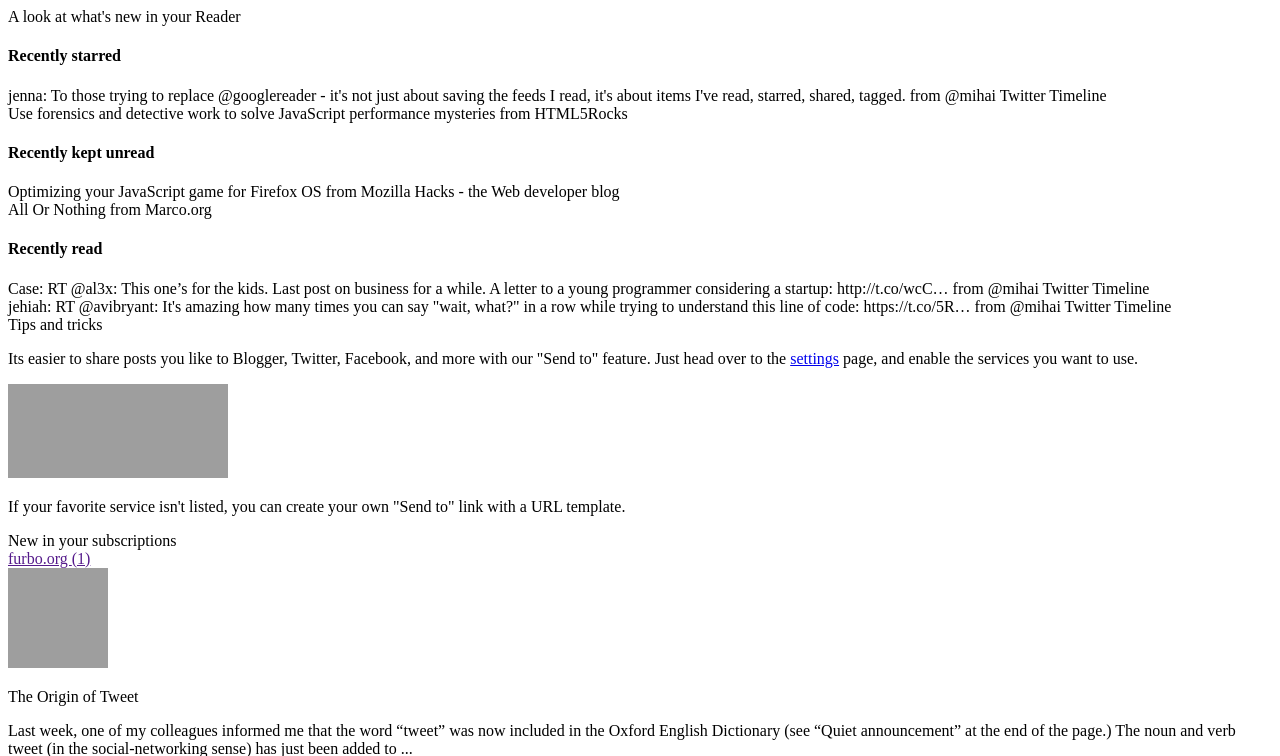
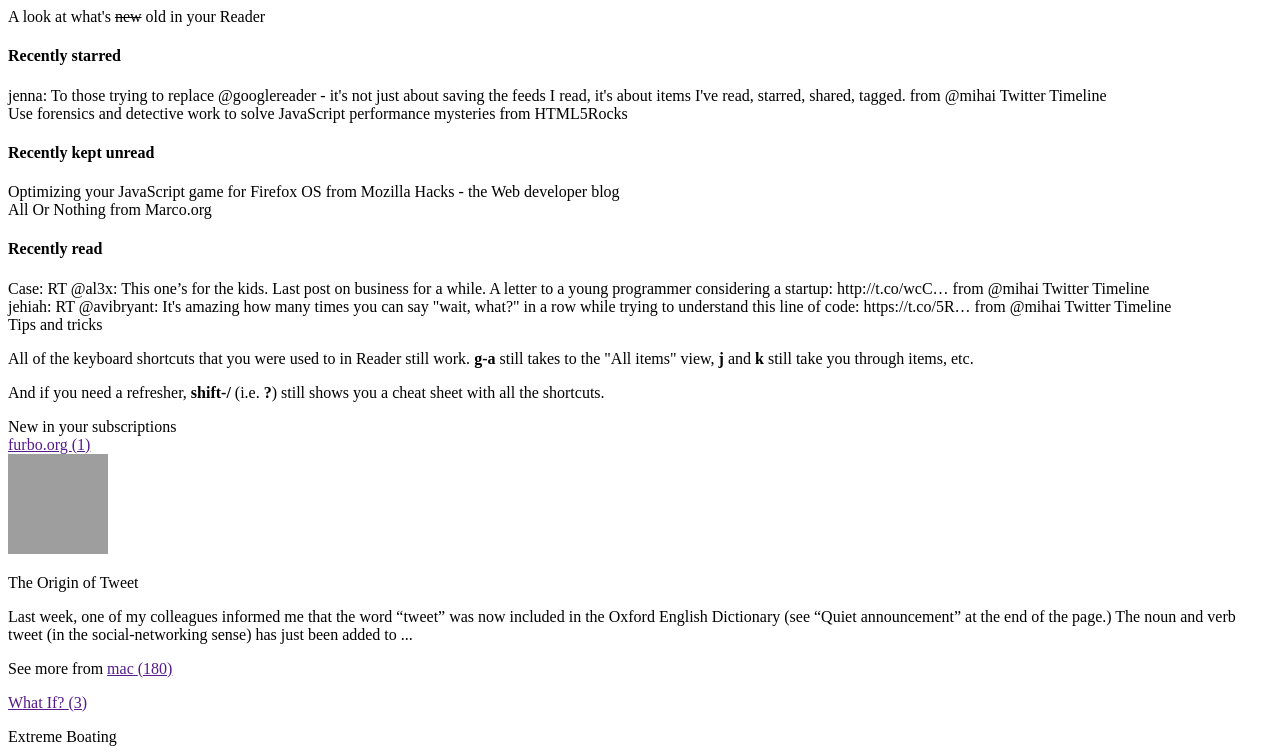
Before and after one commit to mihaip/readerisdead, a Python web app: template zombie_reader/templates/overview.html in a window 1280 px wide. Shown: the top 756 px of the page. Run offline with Jinja, Linux system fonts and the light colour scheme; the template is opened without the code that fills it, so the values that code supplies are empty; grey boxes are pictures that could not be loaded.

Commit message:
Replace overview page tip with one mentioning that shortcuts still work.

```diff
--- a/zombie_reader/templates/overview.html
+++ b/zombie_reader/templates/overview.html
@@ -10,7 +10,7 @@
 					<div class="lhn-nav-button-container">
 					</div>
 					<div class="overview-section-header">
-						A look at what's new in your Reader
+						A look at what's <strike>new</strike> old in your Reader
 					</div>
 					<div class="settings-button-container"></div>
 					<div class="clear"></div>
@@ -103,17 +103,12 @@
 					</div>
 					<div id="tips-body">
 						<p class="promo-image-text">
-							Its easier to share posts you like to Blogger, Twitter, Facebook, and more with our "Send to" feature. Just head over to the
-              <a href="https://www.google.com/reader/settings?hl=en&amp;display=item-links" class="link">settings</a>
-              page, and enable the services you want to use.
+						  All of the keyboard shortcuts that you were used to in Reader
+						  still work. <b>g-a</b> still takes to the "All items" view,
+						  <b>j</b> and <b>k</b> still take you through items, etc.
 						</p>
-						<div class="promo-image-container">
-							<a href="https://www.google.com/reader/settings?hl=en&amp;display=item-links" class="link">
-								<img src="./overview_files/2062310107-send-to.png" width="220" height="94" alt="Send to screenshot">
-							</a>
-						</div>
-						<p class="promo-image-text">
-							If your favorite service isn't listed, you can create your own "Send to" link with a URL template.
+						<p>And if you need a refresher, <b>shift-/</b> (i.e. <b>?</b>) still
+              shows you a cheat sheet with all the shortcuts.</p>
 						</p>
 					</div>
 				</div>
```
